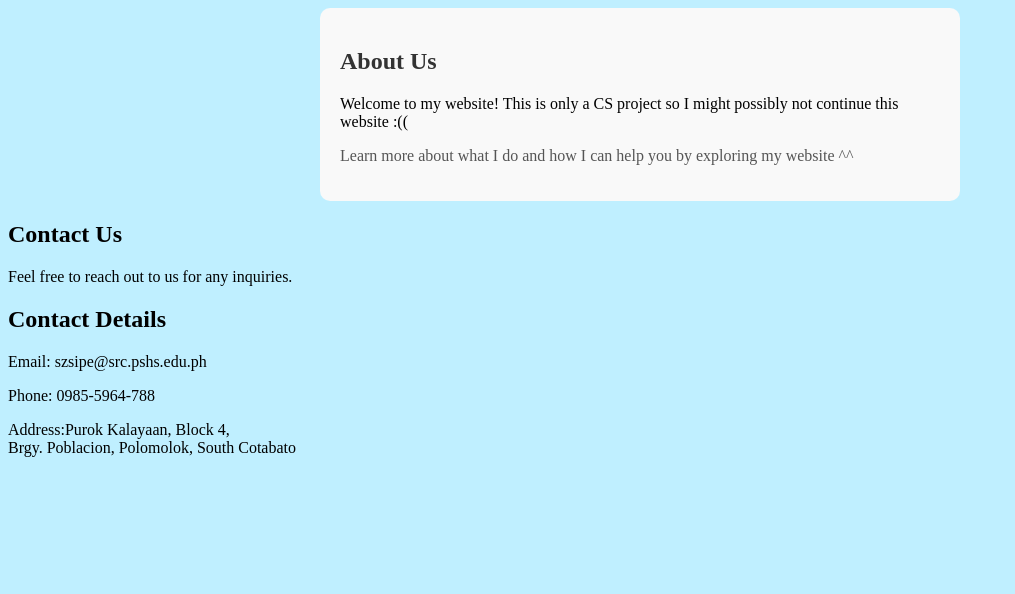
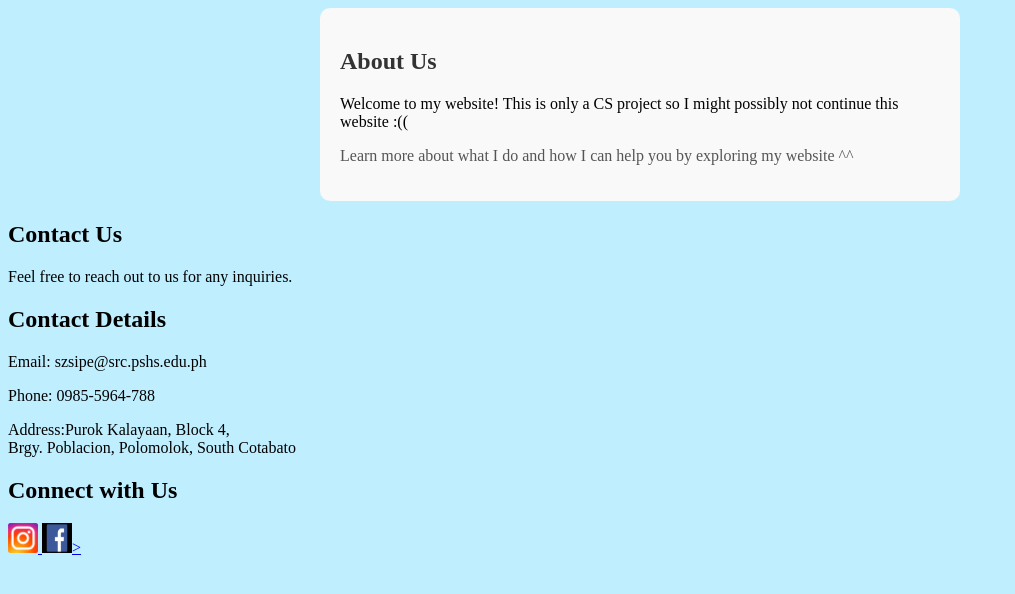
Before and after one commit to krytsunami/cs-project-2023-24, a plain HTML site: page aboutus.html in a window 1280 px wide. Shown: the whole page, without its empty margins (0-1015 px from the left). Drawn offline with Linux system fonts and the light colour scheme.

Commit message:
Update aboutus.html

```diff
--- a/aboutus.html
+++ b/aboutus.html
@@ -50,5 +50,21 @@
         <p>Phone: 0985-5964-788</p>
 		<p>Address:Purok Kalayaan, Block 4,<br> Brgy. Poblacion, Polomolok, South Cotabato
     </div>
+
+	    <h2>Connect with Us</h2>
+
+
+    <a href="https://www.instagram.com/krytsunami/" target="_blank">
+        <img src="social-instagram-icon-512x512-6mp2zfl3.png" alt="Instagram Logo" width="30" height="30">
+    </a>
+
+
+    <a href="https://www.facebook.com/profile.php?id=100048105638289" target="_blank">
+        <img src="facebook-symbol.jpg" alt="Facebook Logo" width="30" height="30">>
+    </a>
+
+
+
+
 </body>
 </html>
```
